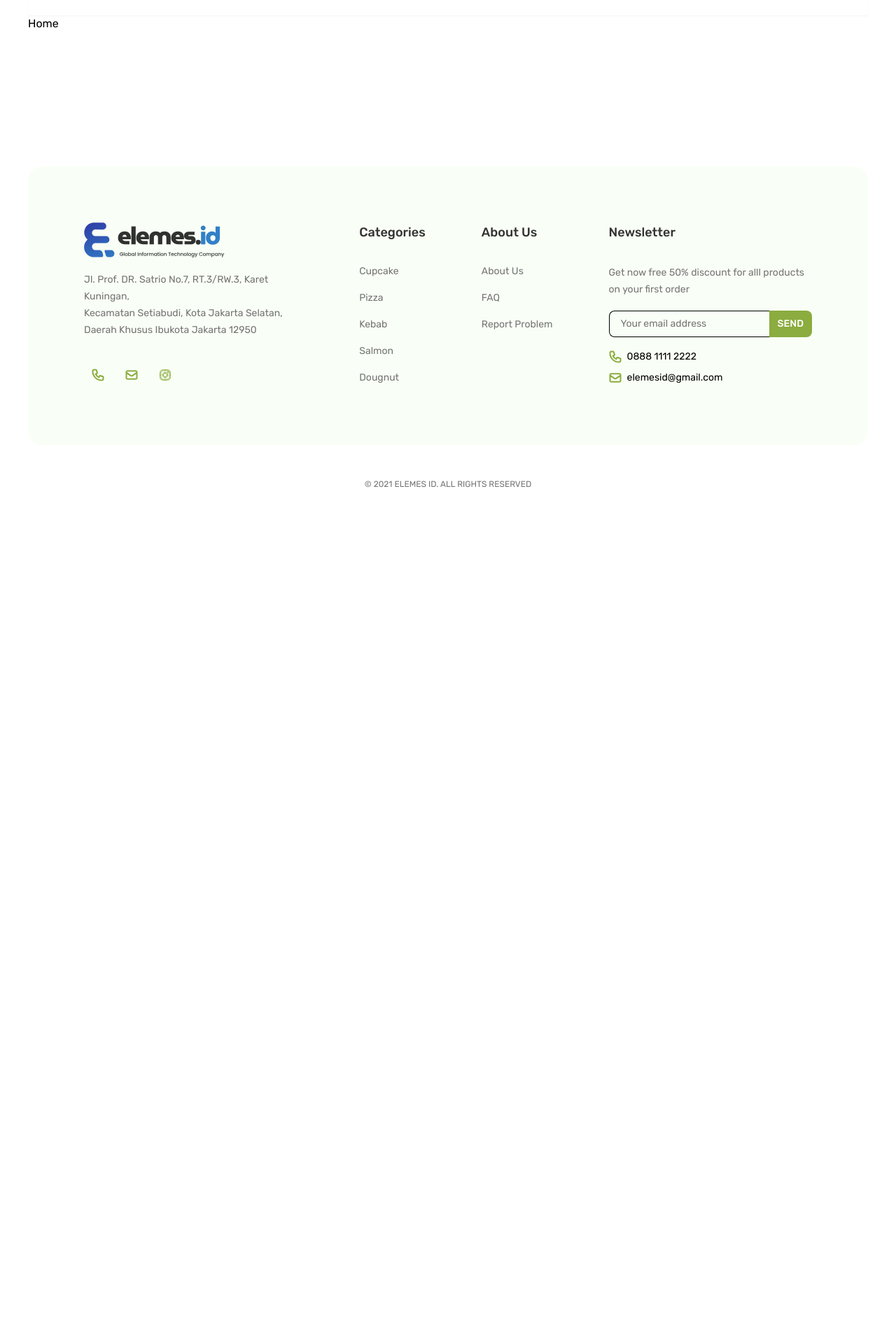
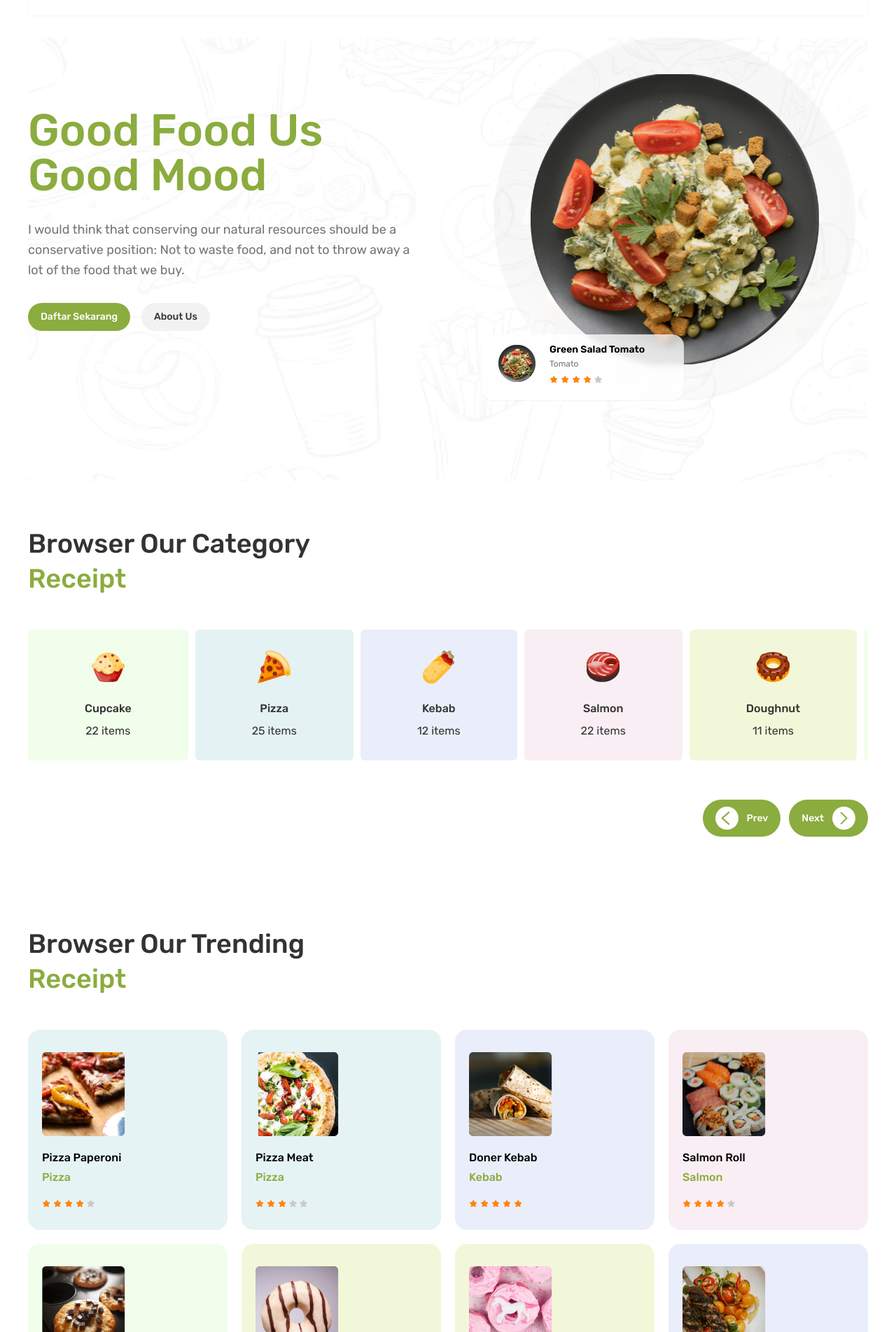
Before and after one commit to ersankarimi/frontend-test-elemes-react-next, a Next.js app: page / in a window 1280 px wide. Shown: the part 76-1980 px from the top of the page at 70% size. Before the commit the page ends 800 px from the top, so only its background shows below. Built offline with nearby package versions, Linux system fonts and the light colour scheme.

Commit message:
feat(index): update the contents of main page
-  Add category receipt cards and trending receipt cards sections

```diff
--- a/src/pages/index.jsx
+++ b/src/pages/index.jsx
@@ -1,5 +1,296 @@
+import Image from "next/image";
+import Link from "next/link";
+
+import {
+  Button,
+  CategoryReceiptCard,
+  Stars,
+  TrendingReceiptCard,
+} from "@/components";
+
+import cakeIcon from "../../public/icons/cake.svg";
+import doughnutIcon from "../../public/icons/doughnut.svg";
+import fillLeftIcon from "../../public/icons/fill-left.svg";
+import fillRightIcon from "../../public/icons/fill-right.svg";
+import kebabIcon from "../../public/icons/kebab.svg";
+import pizzaIcon from "../../public/icons/pizza.svg";
+import salmonIcon from "../../public/icons/salmon.svg";
+import cupcakeChocoImage from "../../public/images/cupcake-choco.png";
+import donerKebabImage from "../../public/images/doner-kebab.png";
+import doughnutMilkImage from "../../public/images/doughnut-milk.png";
+import doughnutUnicornImage from "../../public/images/doughnut-unicorn.png";
+import heroAccent100 from "../../public/images/hero-accent-100.png";
+// eslint-disable-next-line no-unused-vars
+import heroAccent from "../../public/images/hero-accent.png";
+import heroBowlImage from "../../public/images/hero-bowl.png";
+import kathiKebabImage from "../../public/images/kathi-kebab.png";
+import pizzaMeatImage from "../../public/images/pizza-meat.png";
+import pizzaPaperonImage from "../../public/images/pizza-paperoni.png";
+import salmonRollImage from "../../public/images/salmon-roll.png";
+
+const CATEGORY_RECEIPT_LIST = [
+  {
+    id: 1,
+    title: "Cupcake",
+    amount: 22,
+    icon: cakeIcon,
+    bgColorHex: "#F0FEEB",
+    href: "/",
+  },
+  {
+    id: 2,
+    title: "Pizza",
+    amount: 25,
+    icon: pizzaIcon,
+    bgColorHex: "#E4F2F4",
+    href: "/",
+  },
+  {
+    id: 3,
+    title: "Kebab",
+    amount: 12,
+    icon: kebabIcon,
+    bgColorHex: "#EAEEFA",
+    href: "/",
+  },
+  {
+    id: 4,
+    title: "Salmon",
+    amount: 22,
+    icon: salmonIcon,
+    bgColorHex: "#F9EEF3",
+    href: "/",
+  },
+  {
+    id: 5,
+    title: "Doughnut",
+    amount: 11,
+    icon: doughnutIcon,
+    bgColorHex: "#F3F7D9",
+    href: "/",
+  },
+];
+
+const TRENDING_RECEIPT_LIST = [
+  {
+    id: 1,
+    title: "Pizza Paperoni",
+    subTitle: "Pizza",
+    rating: 4,
+    imageSource: pizzaPaperonImage,
+    href: "/",
+  },
+  {
+    id: 2,
+    title: "Pizza Meat",
+    subTitle: "Pizza",
+    rating: 3,
+    imageSource: pizzaMeatImage,
+    href: "/",
+  },
+  {
+    id: 3,
+    title: "Doner Kebab",
+    subTitle: "Kebab",
+    rating: 5,
+    imageSource: donerKebabImage,
+    href: "/",
+  },
+  {
+    id: 4,
+    title: "Salmon Roll",
+    subTitle: "Salmon",
+    rating: 4,
+    imageSource: salmonRollImage,
+    href: "/",
+  },
+  {
+    id: 5,
+    title: "Cupcake Choco",
+    subTitle: "Cupcake",
+    rating: 4,
+    imageSource: cupcakeChocoImage,
+    href: "/",
+  },
+  {
+    id: 6,
+    title: "Doughnut Milk",
+    subTitle: "Doughnut",
+    rating: 5,
+    imageSource: doughnutMilkImage,
+    href: "/",
+  },
+  {
+    id: 7,
+    title: "Doughnut Unicorn",
+    subTitle: "Doughnut",
+    rating: 4,
+    imageSource: doughnutUnicornImage,
+    href: "/",
+  },
+  {
+    id: 8,
+    title: "Kathi Kebab",
+    subTitle: "Kebab",
+    rating: 4,
+    imageSource: kathiKebabImage,
+    href: "/",
+  },
+];
+
 const Home = () => {
-  return <div className="">Home</div>;
+  return (
+    <>
+      <section className="relative mt-8 grid grid-rows-[max-content_1fr] items-center gap-24 overflow-hidden px-8 pb-5 lg:grid-cols-[1fr_1fr] xl:px-0">
+        <Image
+          priority
+          src={heroAccent100}
+          alt="Hero Bowl Image Accent"
+          className="absolute -top-24 left-0 right-0 -z-20 w-full object-contain opacity-[4%]"
+        />
+        <div className="flex flex-col gap-8 md:items-center md:justify-center lg:items-start lg:justify-start">
+          <div className="flex flex-col gap-8 md:items-center md:justify-center md:text-center lg:items-start lg:justify-start lg:text-left">
+            <h1 className="text-4xl font-medium text-brand-primary-default sm:text-5xl sm:leading-[64px] lg:text-[64px]">
+              Good Food Us
+              <br />
+              Good Mood
+            </h1>
+            <div className="relative flex items-center lg:hidden">
+              <div className="absolute bottom-0 right-0 z-10 flex items-center gap-5 rounded-2xl bg-white/75 pb-4 pl-4 pr-12 pt-3 shadow-md backdrop-blur-sm 2xs:right-[15%] 2xs:pb-6 2xs:pl-6 2xs:pr-14 2xs:pt-3 md:right-0">
+                <Image
+                  priority
+                  src={heroBowlImage}
+                  alt="Hero Bowl Image"
+                  className="max-h-[53px] max-w-[53px] bg-contain object-contain"
+                />
+                <div className="flex flex-col gap-[9px] md:text-left">
+                  <div className="flex flex-col gap-0.5">
+                    <h5 className="text-sm font-semibold text-black">
+                      Green Salad Tomato
+                    </h5>
+                    <h6 className="text-xs text-brand-gray-default">Tomato</h6>
+                  </div>
+                  <Stars
+                    fillStarNumber={4}
+                    prefixKey="card-profile-hero-tomato"
+                  />
+                </div>
+              </div>
+              <picture className="flex items-center justify-center">
+                <Image
+                  priority
+                  src={heroBowlImage}
+                  alt="Hero Bowl Image Accent"
+                  className="left-1/2 h-[255.31px] w-[230.85px] object-contain opacity-[4%] 2xs:h-[318.46px] 2xs:w-[318.71px] sm:h-[518.46px] sm:w-[518.71px]"
+                />
+                <Image
+                  priority
+                  src={heroBowlImage}
+                  alt="Hero Bowl Image"
+                  className="absolute max-h-[198.58px] max-w-[199.46px] bg-contain object-contain 2xs:max-h-[314.75px] 2xs:max-w-[312.9px] sm:max-h-[414.75px] sm:max-w-[412.9px]"
+                />
+              </picture>
+            </div>
+            <p className="text-lg leading-[29px] text-brand-gray-default md:w-3/4 lg:w-full">
+              I would think that conserving our natural resources should be a
+              conservative position: Not to waste food, and not to throw away a
+              lot of the food that we buy.
+            </p>
+          </div>
+          <div className="flex items-center gap-4">
+            <Link href="/">
+              <Button>Daftar Sekarang</Button>
+            </Link>
+
+            <Link href="/">
+              <Button variant="secondary">About Us</Button>
+            </Link>
+          </div>
+        </div>
+
+        <div className="relative hidden items-center justify-center lg:flex">
+          <div className="absolute bottom-0 left-0 z-10 flex items-center gap-5 rounded-2xl bg-white/75 px-6 pb-6 pl-6 pr-14 pt-3 shadow-sm backdrop-blur-sm">
+            <Image
+              priority
+              src={heroBowlImage}
+              alt="Hero Bowl Image"
+              className="max-h-[53px] max-w-[53px] bg-contain object-contain"
+            />
+            <div className="flex flex-col gap-[9px]">
+              <div className="flex flex-col gap-0.5">
+                <h5 className="text-sm font-semibold text-black">
+                  Green Salad Tomato
+                </h5>
+                <h6 className="text-xs text-brand-gray-default">Tomato</h6>
+              </div>
+              <Stars fillStarNumber={4} prefixKey="card-profile-hero-tomato" />
+            </div>
+          </div>
+          <picture className="flex items-center justify-center">
+            <Image
+              priority
+              src={heroBowlImage}
+              alt="Hero Bowl Image Accent"
+              className="left-1/2 h-[518.46px] w-[518.71px] object-contain opacity-[4%]"
+            />
+            <Image
+              priority
+              src={heroBowlImage}
+              alt="Hero Bowl Image"
+              className="absolute max-h-[414.75px] max-w-[412.9px] bg-contain object-contain"
+            />
+          </picture>
+        </div>
+      </section>
+
+      <section className="relative flex flex-col gap-8 px-8 py-16 xl:px-0">
+        <div className="flex flex-col text-2xl font-medium leading-[50px] sm:text-[38px]">
+          <h2 className="text-brand-gray-dark">Browser Our Category</h2>
+          <h2 className="text-brand-primary-default">Receipt</h2>
+        </div>
+        <div className="flex flex-col gap-10">
+          <div className="grid auto-cols-max grid-flow-col gap-[10px] overflow-x-auto py-4">
+            {[...CATEGORY_RECEIPT_LIST, ...CATEGORY_RECEIPT_LIST].map(
+              (category) => (
+                <CategoryReceiptCard key={category.id} {...category} />
+              )
+            )}
+          </div>
+          <div className="bottom-0 left-0 right-0 hidden place-content-end items-center gap-3 md:flex">
+            <Button>
+              <Image src={fillLeftIcon} alt="Fill Left Icon" />
+              Prev
+            </Button>
+            <Button>
+              Next
+              <Image src={fillRightIcon} alt="Fill Left Icon" />
+            </Button>
+          </div>
+        </div>
+      </section>
+
+      <section className="relative flex flex-col gap-8 px-8 py-16 xl:px-0">
+        <div className="flex flex-col text-2xl font-medium leading-[50px] sm:text-[38px]">
+          <h2 className="text-brand-gray-dark">Browser Our Trending</h2>
+          <h2 className="text-brand-primary-default">Receipt</h2>
+        </div>
+        <div className="flex flex-col gap-[68px]">
+          <div className="grid grid-cols-1 gap-5 py-4 2xs:grid-cols-2 md:grid-cols-3 lg:grid-cols-4">
+            {TRENDING_RECEIPT_LIST.map((trendingReceipt) => (
+              <TrendingReceiptCard
+                key={trendingReceipt.id}
+                {...trendingReceipt}
+              />
+            ))}
+          </div>
+
+          <Link href="/" className="mx-auto">
+            <Button>ALL Receipt</Button>
+          </Link>
+        </div>
+      </section>
+    </>
+  );
 };
 
 export default Home;
```
